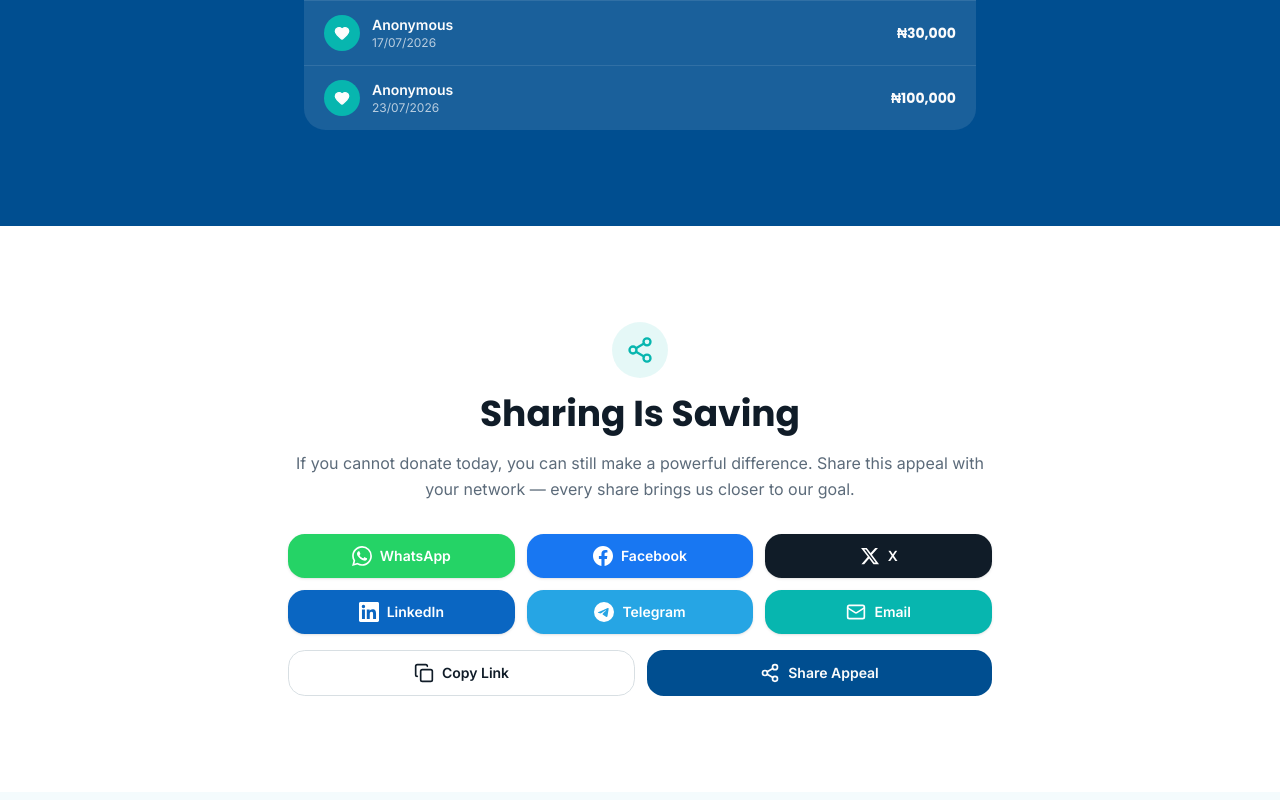
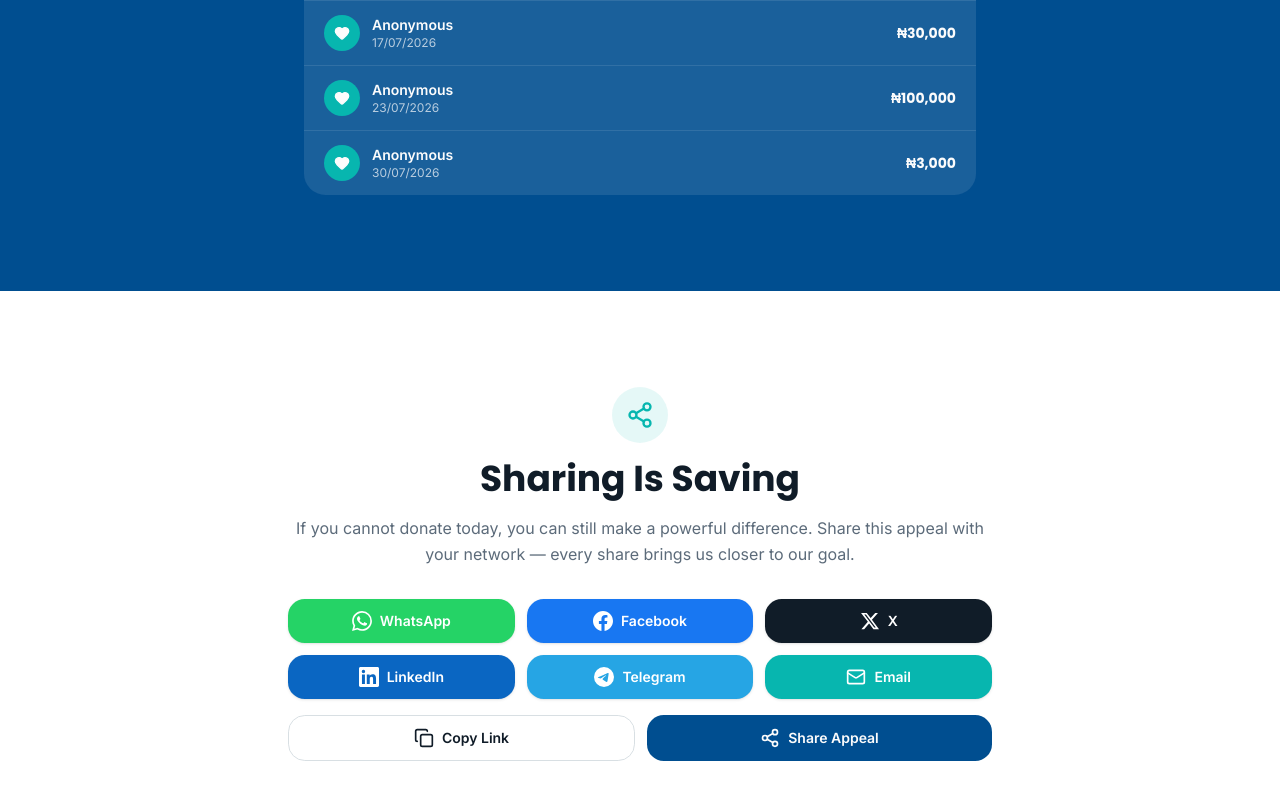
Before and after one commit to paullington/automate-donation-tracking_latest, a Next.js app: page / in a window 1280 px wide. Shown: the part 10396-11196 px from the top of the page. Built offline with nearby package versions, Linux system fonts and the light colour scheme; no server answers; the database is empty.

Commit message:
Update social-proof.tsx

```diff
--- a/components/social-proof.tsx
+++ b/components/social-proof.tsx
@@ -48,6 +48,7 @@ const recentDonors = [
   { name: ' Chike Oguamanam', amount: 350_000, time: '14/07/2026' },
   { name: ' Anonymous', amount: 30_000, time: '17/07/2026' },
   { name: ' Anonymous', amount: 100_000, time: '23/07/2026' },
+  { name: ' Anonymous', amount: 3_000, time: '30/07/2026' },
 ]
 
 export function SocialProof() {
```
